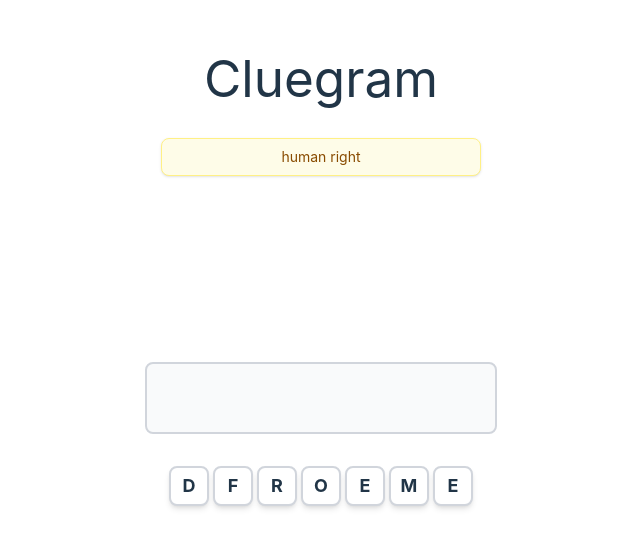
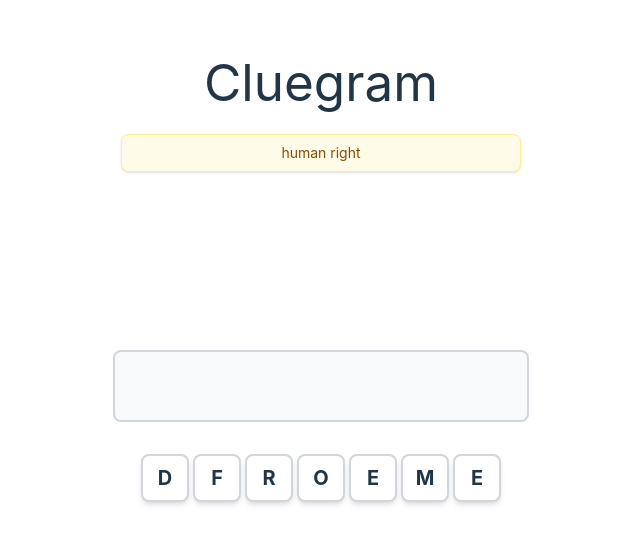
Before and after one commit to lacker/valentines2025, a React (Vite) app: page / in a window 1280 px wide. Shown: the part 114-662 px from the top of the page, without its empty margins (319-959 px from the left). Built offline with nearby package versions, Linux system fonts and the light colour scheme.

Commit message:
visual tweaks

```diff
--- a/src/App.css
+++ b/src/App.css
@@ -9,9 +9,9 @@ body {
 #root {
   max-width: 100%;
   margin: 0 auto;
-  padding: 1rem;
+  padding: 0;
   text-align: center;
-  min-height: 85vh; /* Reduced from 95vh to avoid scroll bar */
+  min-height: 85vh;
   height: -webkit-fill-available;
   @apply flex flex-col justify-center;
   overflow: hidden;
@@ -27,28 +27,27 @@ body {
 }
 
 .solution-bar {
-  @apply flex justify-center gap-1 my-4 p-3 mx-auto
+  @apply flex justify-center gap-1 my-4 p-2 mx-auto
          border-2 border-gray-300 rounded-lg
          bg-gray-50;
   min-height: 4.5rem;
-  width: min(
-    22rem,
-    95vw
-  ); /* Use the smaller of 22rem or 95% of viewport width */
+  width: min(26rem, 95vw);
+  margin-left: auto;
+  margin-right: auto;
 }
 
 .solution-letter {
-  @apply w-10 h-10 bg-white border-2 border-blue-500 rounded-lg
-         flex items-center justify-center text-lg font-bold
+  @apply w-12 h-12 bg-white border-2 border-blue-500 rounded-lg
+         flex items-center justify-center text-xl font-bold
          uppercase shadow-md cursor-pointer
          hover:bg-blue-50 hover:shadow-lg
          transition-all duration-200;
-  flex: 0 0 2.5rem; /* Reduced from 3rem */
+  flex: 0 0 3rem; /* Increased from 2.5rem */
 }
 
 .letter-square {
-  @apply w-10 h-10 bg-white border-2 border-gray-300 rounded-lg
-         flex items-center justify-center text-lg font-bold
+  @apply w-12 h-12 bg-white border-2 border-gray-300 rounded-lg
+         flex items-center justify-center text-xl font-bold
          uppercase shadow-md cursor-pointer
          hover:border-blue-500 hover:shadow-lg
          transition-all duration-200;
@@ -61,9 +60,9 @@ body {
 }
 
 .hints-container {
-  @apply flex flex-col items-center gap-2 my-4 p-4 mx-auto;
+  @apply flex flex-col items-center gap-2 my-4 p-2 mx-auto;
   min-height: 12rem;
-  width: min(22rem, 95vw); /* Match solution bar width */
+  width: min(26rem, 95vw); /* Match solution bar width */
 }
 
 .hint-item {
```
